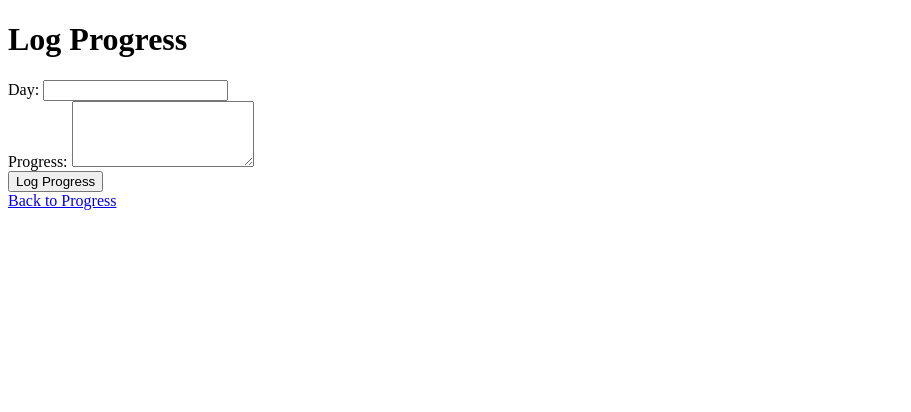
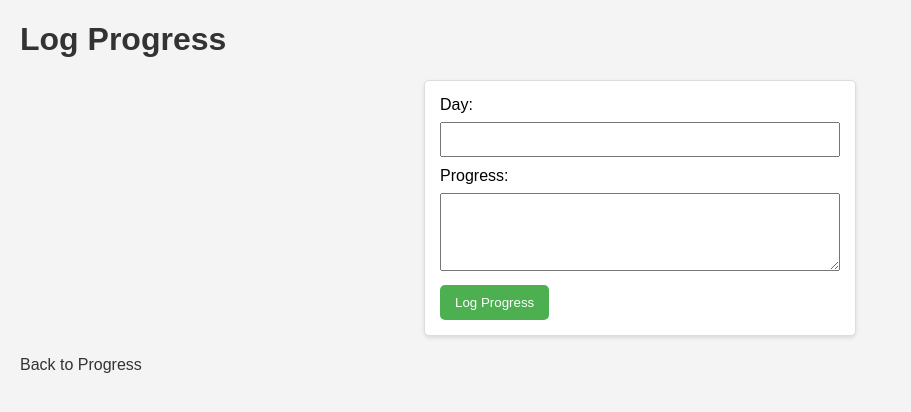
Before and after one commit to ajmalrasouli/100DaysOfCode, a Flask app: page /log in a window 1280 px wide. Shown: the top 412 px of the page, without its empty margins (0-911 px from the left). Run offline with Flask 3, Linux system fonts and the light colour scheme.

Commit message:
add day 27 and structure app, also add styles

```diff
--- a/100DaysOfCode_Log.txt
+++ b/100DaysOfCode_Log.txt
@@ -24,3 +24,4 @@ Day 23: Getting Started with Machine Learning in Python
 Day 24: PYnative: Learn Python with Tutorials, Exercises, and Quizzes (https://pynative.com/python-exercises-with-solutions/)
 Day 25: Created a a python app to track my progress during the #100DaysOfCode challenge.Day 26: Used nested loops to Print Pattern in Python
 Day 26: Used nested loops to Print Pattern in Python.
+Day 27: More Python Loops
--- /dev/null
+++ b/static/css/style.css
@@ -0,0 +1,59 @@
+/* style.css */
+
+body {
+    font-family: 'Arial', sans-serif;
+    margin: 20px;
+    padding: 0;
+    background-color: #f4f4f4;
+}
+
+h1 {
+    color: #333;
+}
+
+form {
+    max-width: 400px;
+    margin: 20px auto;
+    padding: 15px;
+    background-color: #fff;
+    border: 1px solid #ddd;
+    border-radius: 5px;
+    box-shadow: 0 2px 4px rgba(0, 0, 0, 0.1);
+}
+
+label {
+    display: block;
+    margin-bottom: 8px;
+}
+
+input[type="number"],
+textarea {
+    width: 100%;
+    padding: 8px;
+    margin-bottom: 10px;
+    box-sizing: border-box;
+}
+
+input[type="submit"] {
+    background-color: #4caf50;
+    color: #fff;
+    padding: 10px 15px;
+    border: none;
+    border-radius: 5px;
+    cursor: pointer;
+}
+
+input[type="submit"]:hover {
+    background-color: #45a049;
+}
+
+a {
+    display: block;
+    margin-top: 10px;
+    text-decoration: none;
+    color: #333;
+}
+
+a:hover {
+    color: #4caf50;
+}
--- a/templates/index.html
+++ b/templates/index.html
@@ -3,11 +3,12 @@
 <head>
     <meta charset="UTF-8">
     <meta name="viewport" content="width=device-width, initial-scale=1.0">
+    <link rel="stylesheet" href="{{ url_for('static', filename='css/style.css') }}">
     <title>#100DaysOfCode Progress</title>
 </head>
 <body>
     <h1>#100DaysOfCode Progress</h1>
     <pre>{{ progress }}</pre>
-    <a href="/log">Log Progress</a>
+    <a href="{{ url_for('log') }}">Log Progress</a>
 </body>
 </html>
--- a/templates/log.html
+++ b/templates/log.html
@@ -3,11 +3,12 @@
 <head>
     <meta charset="UTF-8">
     <meta name="viewport" content="width=device-width, initial-scale=1.0">
+    <link rel="stylesheet" href="{{ url_for('static', filename='css/style.css') }}">
     <title>Log Progress</title>
 </head>
 <body>
     <h1>Log Progress</h1>
-    <form method="post" action="/log">
+    <form method="post" action="{{ url_for('log') }}">
         <label for="day">Day:</label>
         <input type="number" id="day" name="day" required>
         <br>
@@ -16,6 +17,6 @@
         <br>
         <input type="submit" value="Log Progress">
     </form>
-    <a href="/">Back to Progress</a>
+    <a href="{{ url_for('index') }}">Back to Progress</a>
 </body>
 </html>
```
Also changed, not shown: models.py (added, +7 -0 lines).
